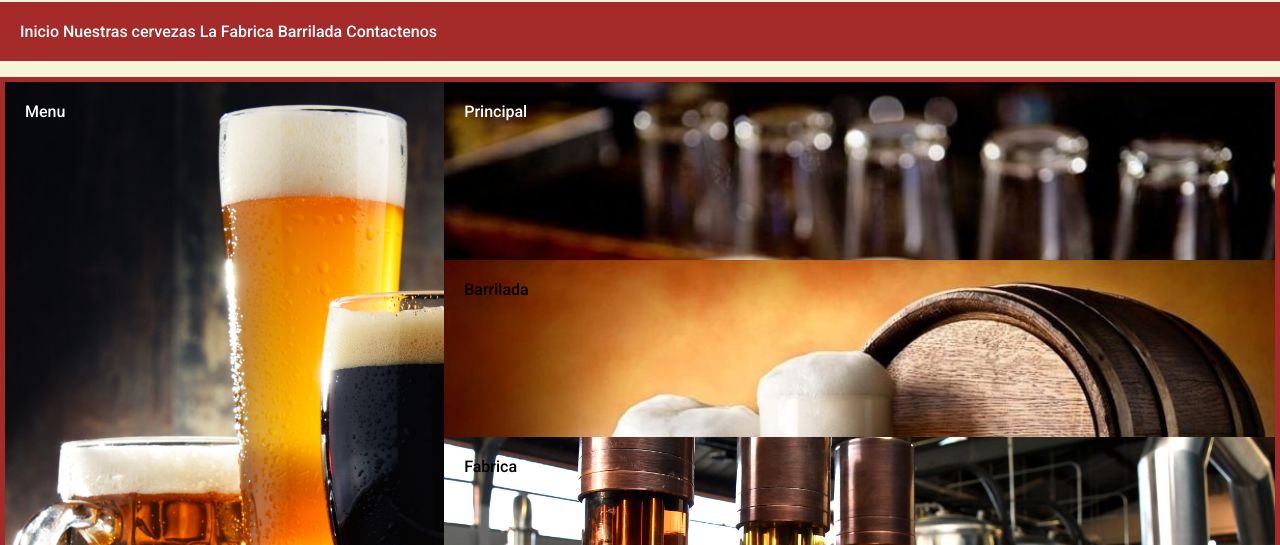
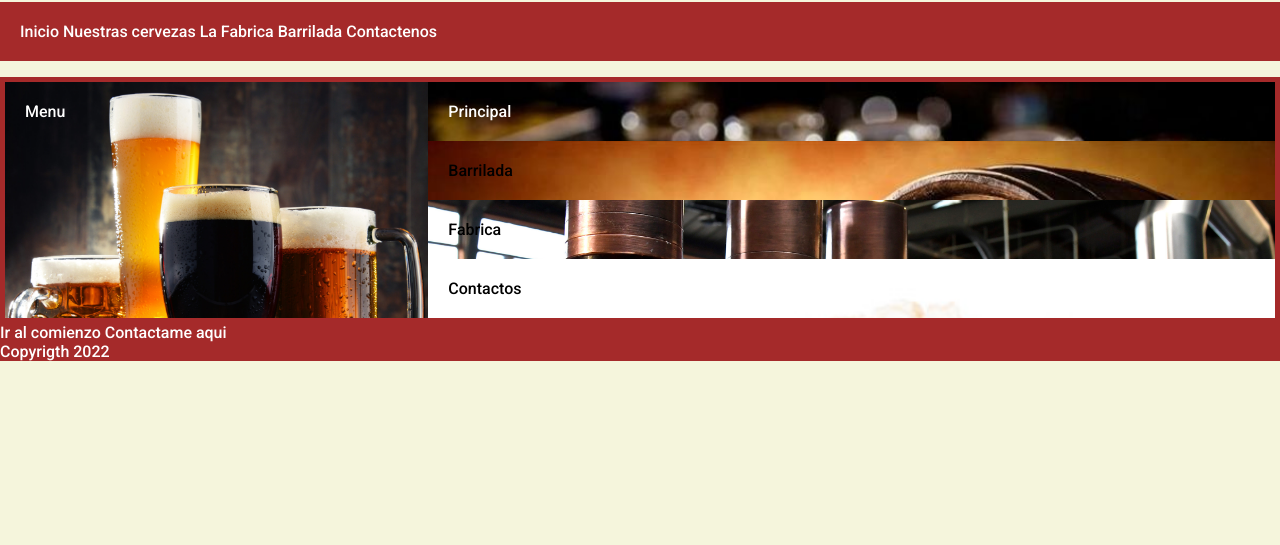
Before and after one commit to carloshj15/Proyecto_cerveceria, a plain HTML site: page index.html in a window 1280 px wide. Shown: the part 255-800 px from the top of the page. Drawn offline with Linux system fonts and the light colour scheme.

Commit message:
Responsive

```diff
--- a/estilos.css
+++ b/estilos.css
@@ -43,16 +43,26 @@ ul{
     background-color: beige;
     display: grid;
     grid-template-areas:
-    "menu principal principal"
-    "menu principal principal"
-    "menu barrilada barrilada"
-    "menu barrilada barrilada"
-    "menu fabrica fabrica"
-    "menu fabrica fabrica"
-    "menu contacto contacto"
-    "menu contacto contacto";
-    grid-template-rows:repeat(8, 1fr);
-    height: 90vh;
+
+    "menu menu menu"
+
+    "principal principal principal"
+
+    "principal principal principal"
+
+    "barrilada barrilada barrilada"
+
+    "barrilada barrilada barrilada"
+
+    "fabrica fabrica fabrica"
+
+    "fabrica fabrica fabrica"
+
+    "contacto contacto contacto";
+
+grid-template-columns: repeat(3, 1fr);
+
+grid-template-rows: repeat(8, 1fr);
     border: 5px solid brown;
 }
 
@@ -126,6 +136,7 @@ ul{
 
 .grid-p2{
     grid-area: p2;
+    padding-left: 50px;
 }
 
 .estilo__barrilada{
@@ -176,19 +187,21 @@ ul{
     background-image: url(img/tipoCervezas2.png);
     background-size: cover;
     grid-area: grid-imgPrincipal;
-
+    color: White;
 }
 
 .grid-img__1{
     background-image: url(img/opcion-1.png);
     background-size: cover;
     grid-area: grid-img__1;
+    color: White;
 }
 
 .grid-img__2{
     background-image: url(img/cervezas-frutales.png);
     background-size: cover;
     grid-area: grid-img__2;
+    color: White;
 }
 
 
@@ -196,6 +209,7 @@ ul{
     background-image: url(IMG/opcion-3.png);
     background-size: cover;
     grid-area: grid-img__3;
+    color: White;
 }
 
 
@@ -221,10 +235,30 @@ ul{
     color: white;
 }
 
-@media(min-width: 480px){
+@media(min-width: 480px) {
+
     .grid-container {
-        background-color: brown;
+
+        grid-template-areas:
+
+            "menu principal principal"
+
+            "menu principal principal"
+
+            "menu barrilada barrilada"
+
+            "menu barrilada barrilada"
+
+            "menu fabrica fabrica"
+
+            "menu fabrica fabrica"
+
+            "menu contacto contacto"
+
+            "menu contacto contacto";
+
     }
+
 }
 
 @media(min-width: 480px){
@@ -233,3 +267,9 @@ ul{
         flex-direction: row;
     }
 }
+
+@media(min-width:480px){
+    .grid-p1{
+        display: inline;
+    }
+}
--- a/index.html
+++ b/index.html
@@ -2,6 +2,7 @@
 <html lang="en">
 <head>
     <meta charset="UTF-8">
+    <meta name="viewport" content="width=device-width, initial-scale=1.0">
     <link rel="icon" href="img/icono.png" class="icono__principal">
     <title>Cervecería Tomate-sto</title>
     <link rel="stylesheet" href="estilos.css">
```
